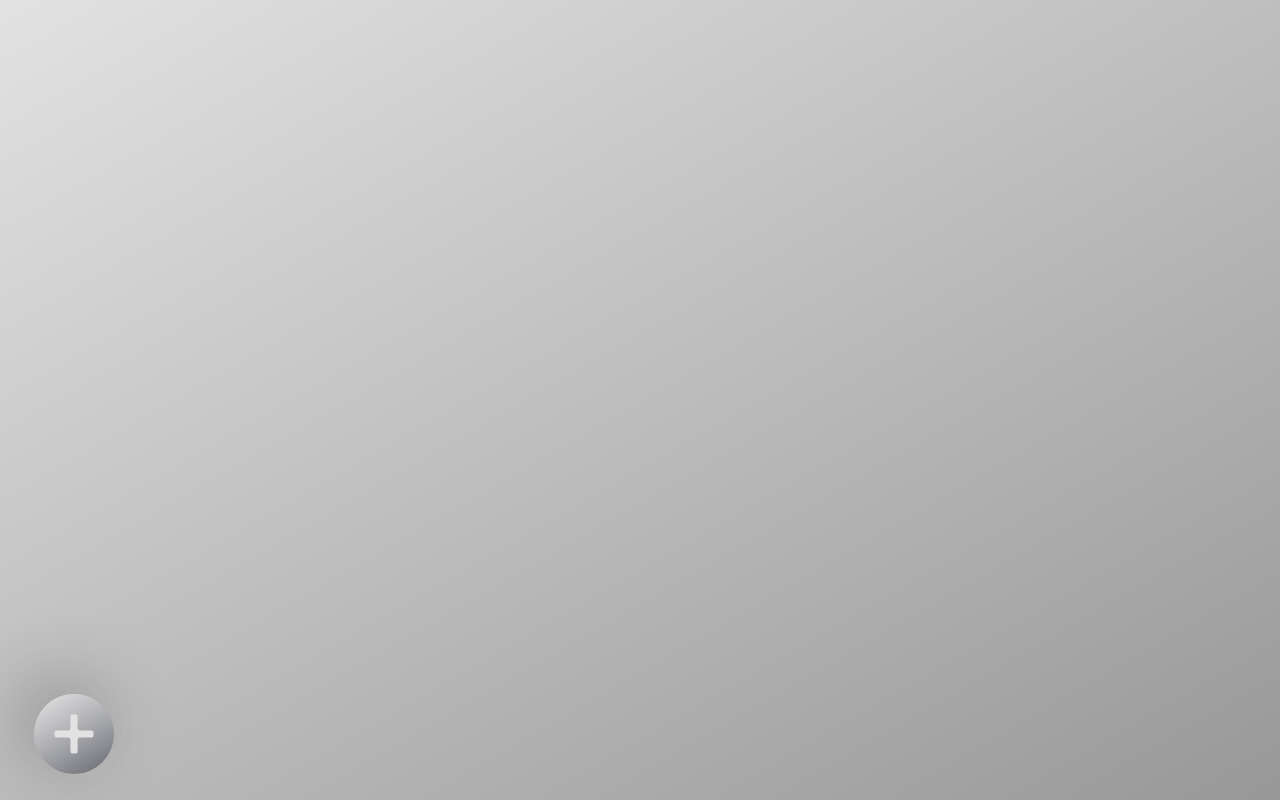
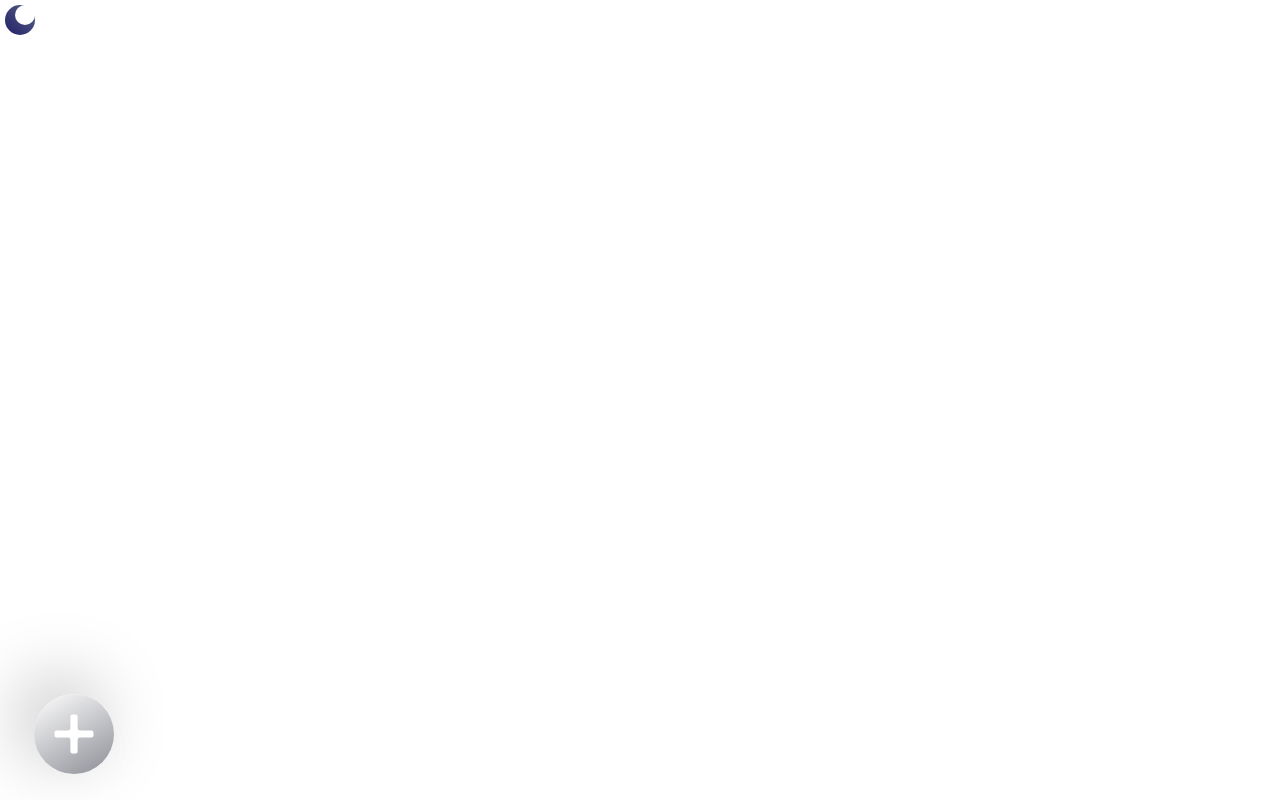
Before and after one commit to jim-fx/word-mesh, a website with bundled scripts: page public/index.html in a window 1280 px wide. Built offline with nearby package versions, Linux system fonts and the light colour scheme.

Commit message:
feat: light/dark mode toggle

```diff
--- a/public/index.html
+++ b/public/index.html
@@ -15,6 +15,8 @@
   </head>
 
   <body class="state-viewAll">
+    <div id="toggle"></div>
+
     <section id="single">
       <p><b>h</b>ide labels</p>
 
--- a/src/index.scss
+++ b/src/index.scss
@@ -1,7 +1,12 @@
 :root {
-  --bg-dark: #16171c;
-  --bg-light: #3b3e4b62;
-  --text-color: #ddd;
+  --dark-bg-dark: #16171c;
+  --dark-bg-light: #3b3e4b62;
+  --dark-text-color: #ddd;
+
+  --light-bg-dark: white;
+  --light-bg-light: rgba(148, 148, 148, 0.95);
+  --light-text-color: #252525;
+
   background-color: var(--bg-dark);
 }
 
@@ -15,6 +20,8 @@ body {
   background-repeat: no-repeat;
   background-color: var(--bg-dark);
   background: linear-gradient(150deg, var(--bg-dark), var(--bg-light));
+
+  transition: all 1s ease;
 }
 
 .bg {
@@ -22,16 +29,31 @@ body {
   color: var(--text-color);
 }
 .bg-gradient {
-  color: #ddd;
+  color: var(--text-color);
   background: linear-gradient(150deg, var(--bg-dark), var(--bg-light));
 }
 
 @media (prefers-color-scheme: light) {
-  :root {
-    --bg-dark: #e2e2e2;
-    --bg-light: rgba(148, 148, 148, 0.95);
-    --text-color: #252525;
+  body {
+    --bg-dark: var(--dark-bg-dark);
+    --bg-light: var(--dark-bg-light);
+    --text-color: var(--dark-text-color);
   }
+}
+
+body.mode-light {
+  background-color: white;
+
+  --bg-dark: var(--light-bg-dark);
+  --bg-light: var(--light-bg-dark);
+  --text-color: var(--light-text-color);
+}
+
+body.mode-dark {
+  background-color: black;
+  --bg-dark: var(--dark-bg-dark);
+  --bg-light: var(--dark-bg-light);
+  --text-color: var(--dark-text-color);
 }
 
 #action-list {
--- a/src/state/index.ts
+++ b/src/state/index.ts
@@ -26,6 +26,7 @@ export default function createState<T>(
       emit("state.out." + state, {});
       emit("state", nextState);
       emit("state." + nextState, value);
+      state = nextState;
     },
   };
 }
--- a/src/view/index.ts
+++ b/src/view/index.ts
@@ -3,6 +3,7 @@ import e from "./elements";
 
 import crawl from "../crawl";
 import loading from "./loading";
+import "./toggle";
 
 import { createGraph } from "../physics";
 import createSpheres from "./spheres";
@@ -81,8 +82,12 @@ export default function (state: State<Await<ReturnType<typeof crawl>>>) {
   });
 
   let int;
-  state.on("state", (state) => {
-    e.body.className = `state-${state}`;
+  state.on("state", (state: String) => {
+    Array.prototype.slice.call(e.body.classList).forEach((c: string) => {
+      if (c.includes("state-")) e.body.classList.remove(c);
+    });
+
+    e.body.classList.add(`state-${state}`);
 
     if (int) clearTimeout(int);
 
--- /dev/null
+++ b/src/view/toggle.scss
@@ -0,0 +1,45 @@
+#toggle {
+  position: fixed;
+  z-index: 99;
+
+  top: 5px;
+  left: 5px;
+
+  height: 30px;
+  width: 30px;
+
+  border-radius: 15px;
+
+  background: linear-gradient(45deg, #fff100, red);
+
+  transition: background 0.3s ease;
+
+  cursor: pointer;
+}
+
+#toggle::after {
+  content: "";
+  position: absolute;
+  top: 0;
+  right: 0;
+
+  width: 20px;
+  height: 20px;
+
+  transform-origin: 15px 5px;
+
+  transform: scale(0);
+  background-color: white;
+
+  border-radius: 10px;
+
+  transition: transform 0.3s ease;
+}
+
+#toggle.is-light {
+  background: linear-gradient(45deg, #211f68, rgb(89, 99, 133));
+
+  &::after {
+    transform: scale(1);
+  }
+}
--- /dev/null
+++ b/src/view/toggle.ts
@@ -0,0 +1,28 @@
+import "./toggle.scss";
+const element = document.getElementById("toggle");
+
+let isLight = false;
+
+const setMode = (light: boolean) => {
+  isLight = light;
+  document.body.classList[light ? "add" : "remove"]("mode-light");
+  document.body.classList[light ? "remove" : "add"]("mode-dark");
+  element.classList[light ? "add" : "remove"]("is-light");
+};
+
+if ("color-mode" in localStorage) {
+  setMode(localStorage.getItem("color-mode") === "true");
+} else {
+  if (window.matchMedia) {
+    if (window.matchMedia("(prefers-color-scheme: dark)").matches) {
+      setMode(false);
+    } else if (window.matchMedia("(prefers-color-scheme: light)").matches) {
+      setMode(true);
+    }
+  }
+}
+
+element.addEventListener("click", () => {
+  setMode(!isLight);
+  localStorage.setItem("color-mode", isLight + "");
+});
```
